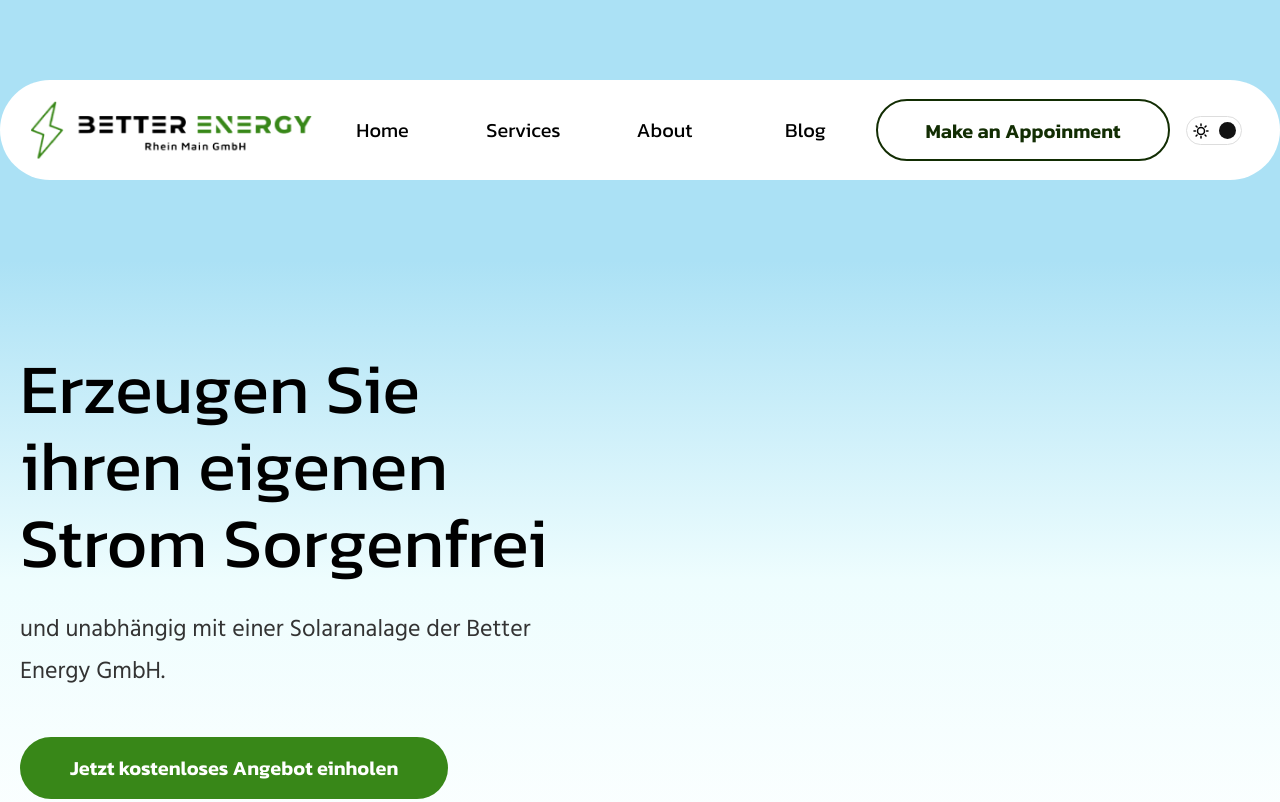
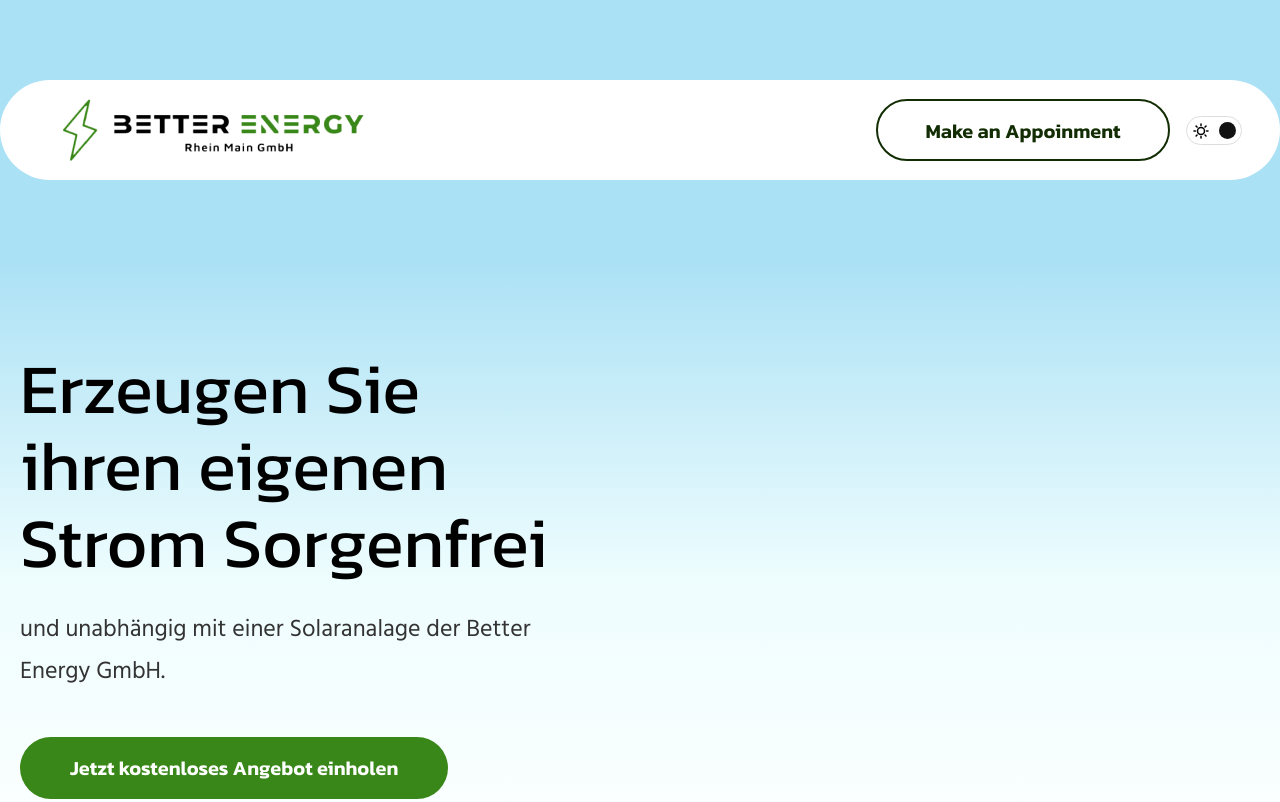
Before and after one commit to Tomj669/Better-Energy, a plain HTML site: page dist/index.html in a window 1280 px wide. Shown: the top 802 px of the page. Drawn offline with Linux system fonts and the light colour scheme.

Commit message:
no menuu

```diff
--- a/dist/index.html
+++ b/dist/index.html
@@ -19,13 +19,6 @@
 
         </div>
 
-
-        <div class="  max-[768px]:hidden md:max-lg:w-full w-[60%] grid grid-cols-4 font-Kanit text-[20px] font-normal leading-normal align-baseline" >
-            <button> Home</button>
-            <button> Services</button>
-            <button> About</button>
-            <button> Blog</button>
-        </div>
 
         <div class="  max-[768px]:hidden w-[30%]  flex items-center justify-end gap-4 md:max-lg:hidden mr-2">
             <div class="  text-center py-[15px] px-2   w-[303px] h-[62px] border-2 border-[#122D03] rounded-full text-[#122D03] font-Kanit text-[20px] font-bold leading-normal min-w-fit ">
```
